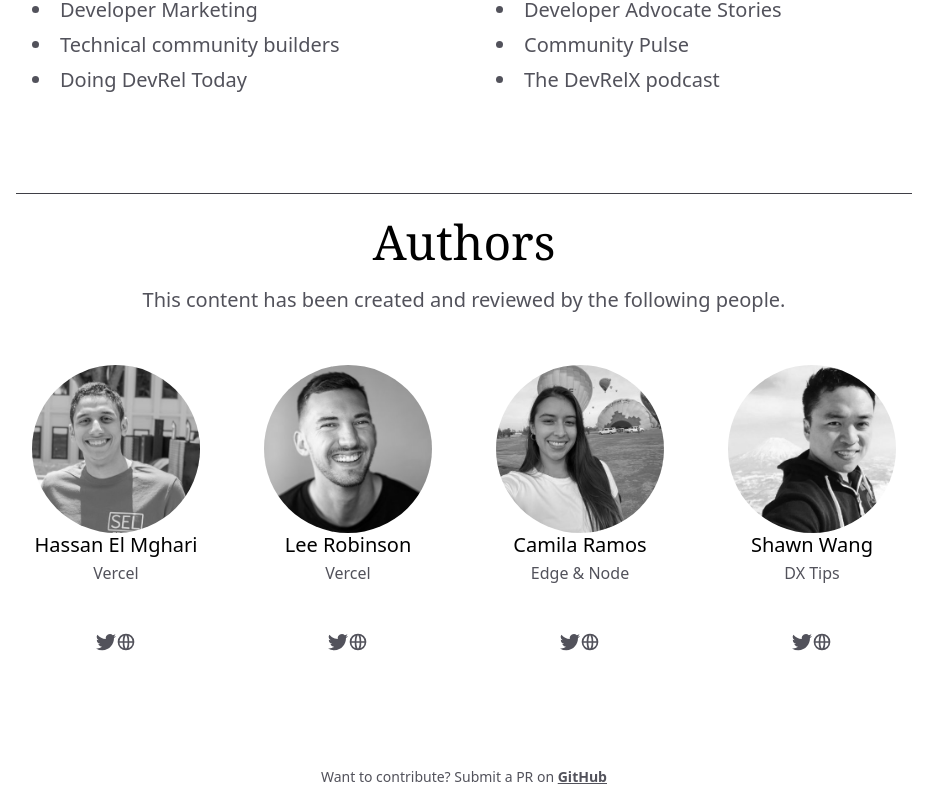
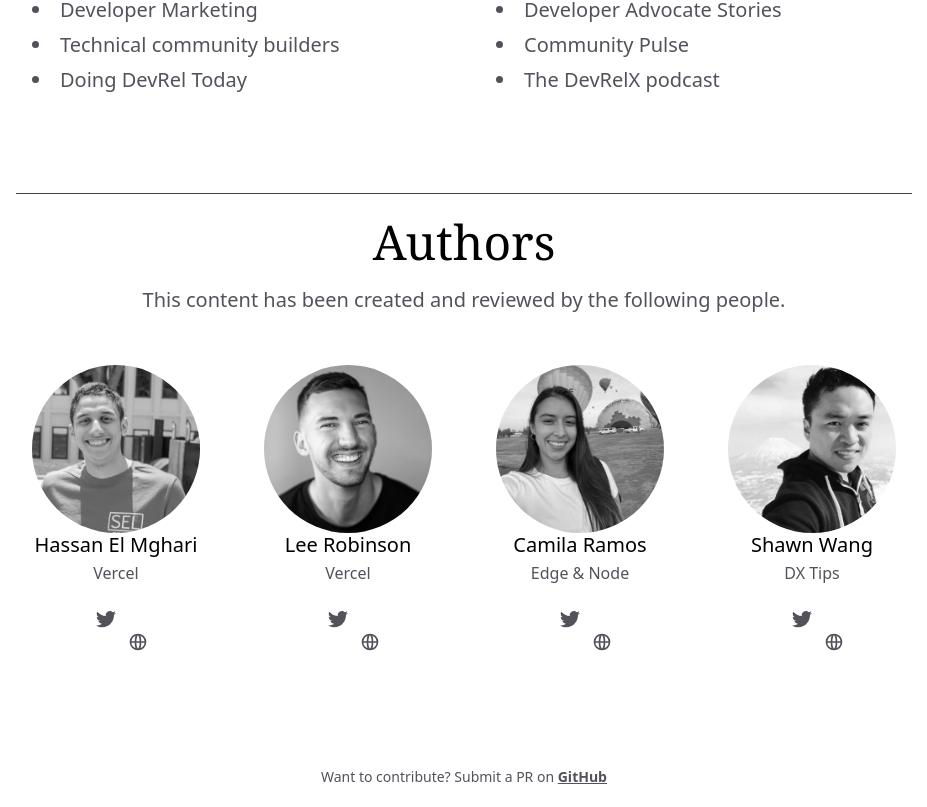
Before and after one commit to Nutlope/whatisdevrel, a Next.js app: page / in a window 1280 px wide. Shown: the part 4927-5734 px from the top of the page, without its empty margins (176-1103 px from the left). Built offline with nearby package versions, Linux system fonts and the light colour scheme.

Commit message:
fix(ui): button white space
added `block` property in order to apply the buttons padding

```diff
--- a/components/Contributors.js
+++ b/components/Contributors.js
@@ -60,7 +60,7 @@ export default function Contributors() {
                   href={person.twitterUrl}
                   target="_blank"
                   rel="noopener noreferrer"
-                  className="link rounded-md p-3 hover:bg-gray-500/10"
+                  className="link block rounded-md p-3 hover:bg-gray-500/10"
                 >
                   <span className="sr-only">{person.name} Twitter</span>
                   <svg
```
